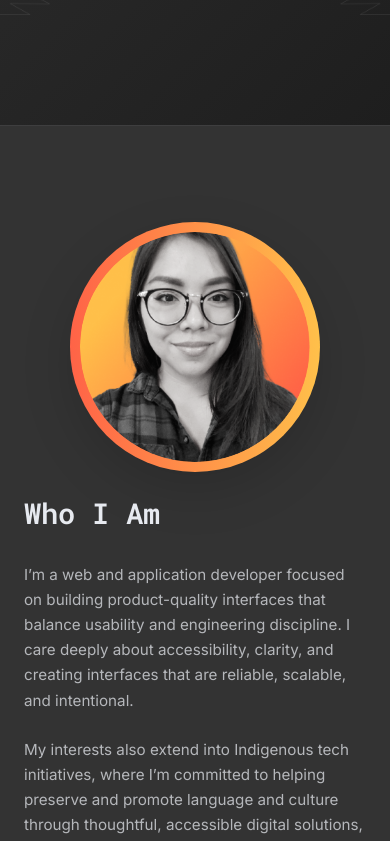
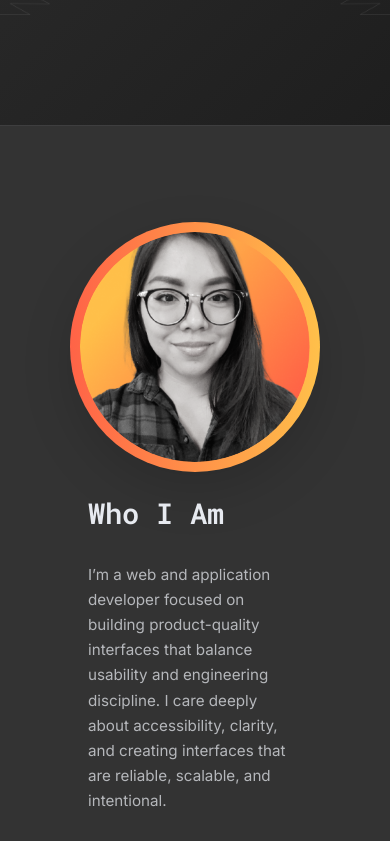
Before and after one commit to jordnlnn/dev-portfolio-26, a React (Vite) app: page / in a window 390 px wide. Shown: the part 680-1521 px from the top of the page. Built offline with nearby package versions, Linux system fonts and the light colour scheme.

Commit message:
Add responsive styles for tablet devices

```diff
--- a/src/styles/_about.scss
+++ b/src/styles/_about.scss
@@ -1,5 +1,5 @@
 .about {
-  padding: var(--space-9) 0;
+  padding: var(--space-9) var(--space-7);
   background: var(--gray);
   border-top: 1px solid rgba(231, 234, 240, 0.06);
 }
@@ -47,7 +47,7 @@
   object-fit: cover;
 }
 
-@media (max-width: 900px) {
+@media (max-width: 1000px) {
   .about__inner {
     flex-direction: column;
     align-items: center;
@@ -56,6 +56,10 @@
 
   .about__content {
     order: 2;
+  }
+
+  .about__content p {
+    max-width: 100%;
   }
 
   .about__media {
--- a/src/styles/_experience.scss
+++ b/src/styles/_experience.scss
@@ -1,6 +1,6 @@
 .experience {
   position: relative;
-  padding: var(--space-9) 0;
+  padding: var(--space-9) var(--space-7);
   background: var(--bg-gradient);
   overflow: hidden;
 }
--- a/src/styles/_projects.scss
+++ b/src/styles/_projects.scss
@@ -1,5 +1,5 @@
 .projects {
-  padding: var(--space-9) 0;
+  padding: var(--space-9) var(--space-7);
   background: var(--gray);
 }
 
@@ -119,3 +119,12 @@
   outline: 2px solid rgba(255, 192, 74, 0.75);
   outline-offset: 4px;
 }
+
+@media (max-width: 1000px) {
+  .projects__grid {
+    display: flex;
+    flex-direction: column;
+    align-items: center;
+    gap: var(--space-8);
+  }
+}
```
